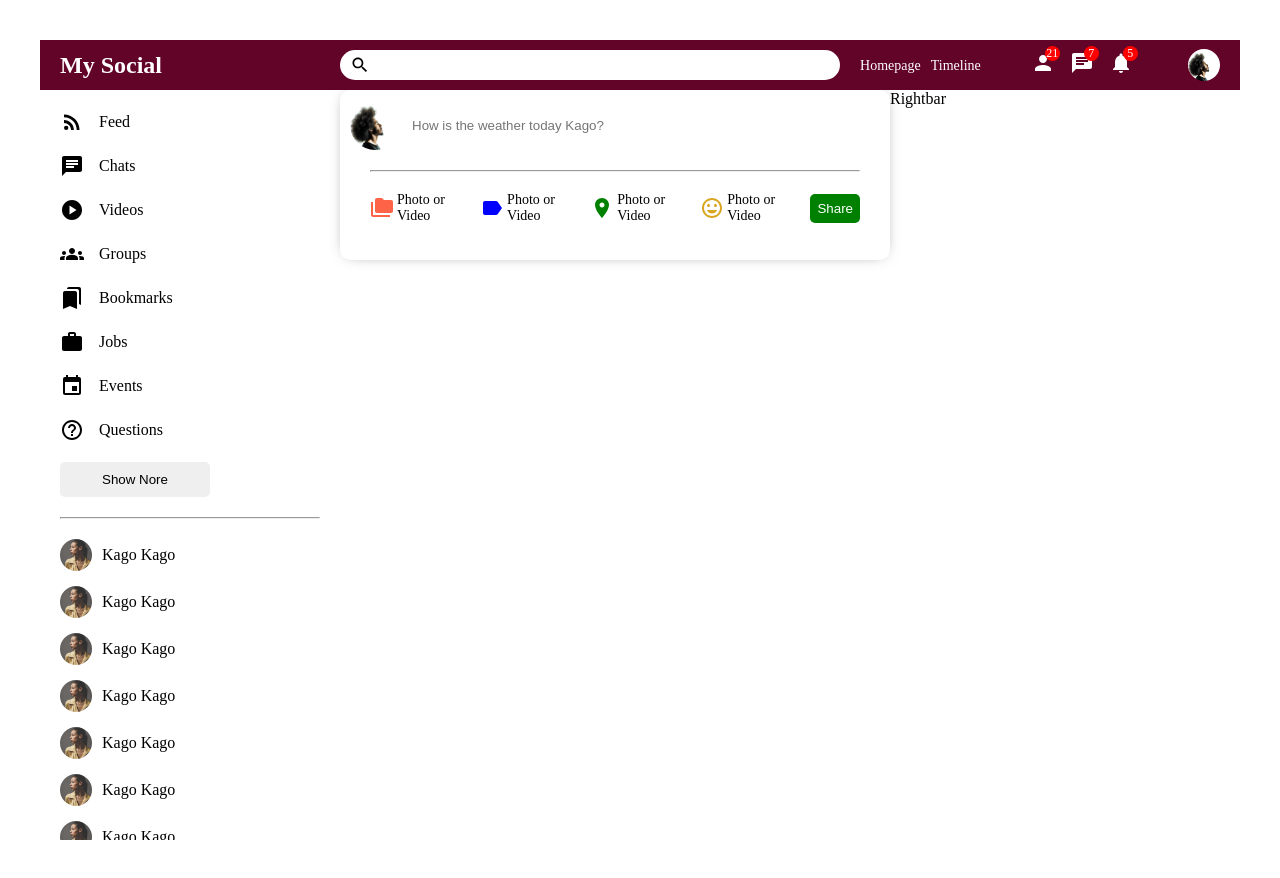
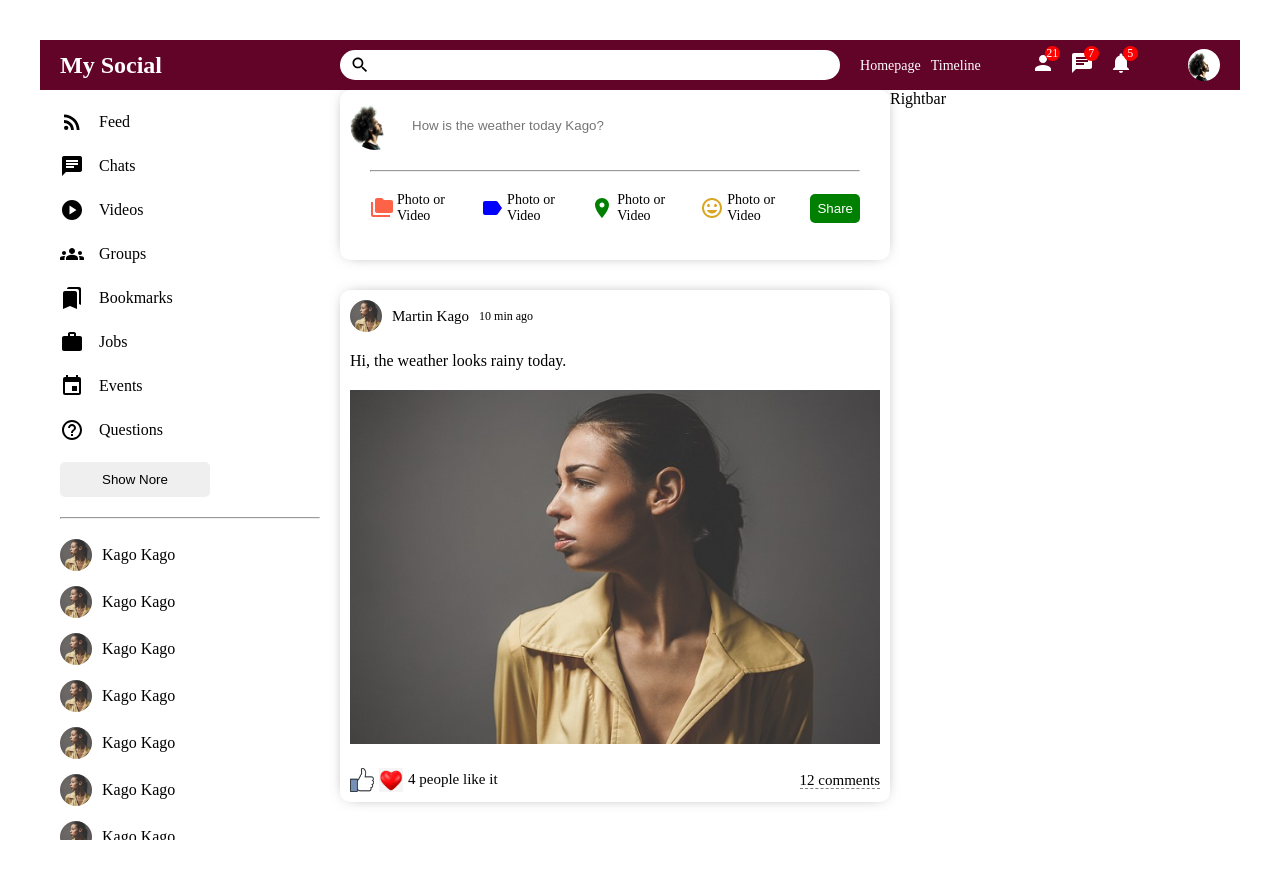
Before and after one commit to DEANKAGO/my-social, a React (Vite) app: page / in a window 1280 px wide. Built offline with nearby package versions, Linux system fonts and the light colour scheme.

Commit message:
finished on styling post component UI

```diff
--- a/src/components/feed/Feed.jsx
+++ b/src/components/feed/Feed.jsx
@@ -1,5 +1,6 @@
 import React from 'react'
 import Share from '../../components/share/Share'
+import Post from '../../components/post/Post'
 import "./feed.css"
 
 const Feed = () => {
@@ -7,6 +8,7 @@ const Feed = () => {
     <div className='feed'>
         <div className="feedWrapper">
           <Share/>
+          <Post/>
         </div>
     </div>
   )
--- a/src/components/post/Post.jsx
+++ b/src/components/post/Post.jsx
@@ -0,0 +1,38 @@
+import React from 'react'
+import MoreVertIcon from '@mui/icons-material/MoreVert'
+import './post.css'
+
+const Post = () => {
+  return (
+    <div className='post'>
+      <div className="postWrapper">
+        <div className="top">
+          <div className="topLeft">
+            <img className='postProfileImg' src="/assets/social-sidebar.jpg" alt="" />
+            <span className='username'>Martin Kago</span>
+            <span className="date">10 min ago</span>
+          </div>
+          <div className="topRight">
+          <MoreVertIcon/>
+        </div>
+        </div>
+        <div className="center">
+          <span className="text">Hi, the weather looks rainy today.</span>
+          <img src="/assets/social-sidebar.jpg" alt="" className="postImg" />
+        </div>
+        <div className="bottom">
+          <div className="bottomLeft">
+            <img src="/assets/like.png" alt="" className="likeIcon" />
+            <img src="/assets/heart.jpeg" alt="" className="likeIcon" />
+            <span className="likeCounter">4 people like it</span>
+          </div>
+          <div className="bottomRight">
+            <span className="commentText">12 comments</span>
+          </div>
+        </div>
+      </div>
+    </div>
+  )
+}
+
+export default Post
--- a/src/components/post/post.css
+++ b/src/components/post/post.css
@@ -0,0 +1,78 @@
+.post {
+    -webkit-box-shadow: 0px 0px 16px -8px rgba(0,0,0,0.7);
+    box-shadow: 0px 0px 16px -8px rgba(0,0,0,0.7);
+    width: 100%;
+    margin: 30px 0;
+    border-radius: 10px;
+}
+
+.postWrapper {
+    padding: 10px;
+}
+
+.top {
+    display: flex;
+    align-items: center;
+    justify-content: space-between;
+}
+
+.topLeft {
+    display: flex;
+    align-items: center;
+  }
+
+  .postProfileImg {
+    width: 32px;
+    height: 32px;
+    border-radius: 50%;
+    object-fit: cover;
+  }
+
+  .username {
+    font-size: 15px;
+    font-weight: 500;
+    margin: 0 10px;
+  }
+
+  .date{
+      font-size: 12px;
+  }
+
+  .center{
+      margin: 20px 0;
+  }
+
+  .postImg{
+      margin-top: 20px;
+      width: 100%;
+      max-height: 500px;
+      object-fit: contain;
+  }
+
+  .bottom{
+      display: flex;
+      align-items: center;
+      justify-content: space-between;
+  }
+
+  .bottomLeft{
+      display: flex;
+      align-items: center;
+  }
+
+  .likeIcon{
+      width: 24px;
+      height: 24px;
+      margin-right: 5px;
+      cursor: pointer;
+  }
+
+  .likeCounter{
+      font-size: 15px;
+  }
+
+  .commentText{
+      cursor: pointer;
+      border-bottom: 1px dashed gray;
+      font-size: 15px;
+  }
```
Also changed, not shown: public/assets/heart.jpeg (added), public/assets/like.png (added).
